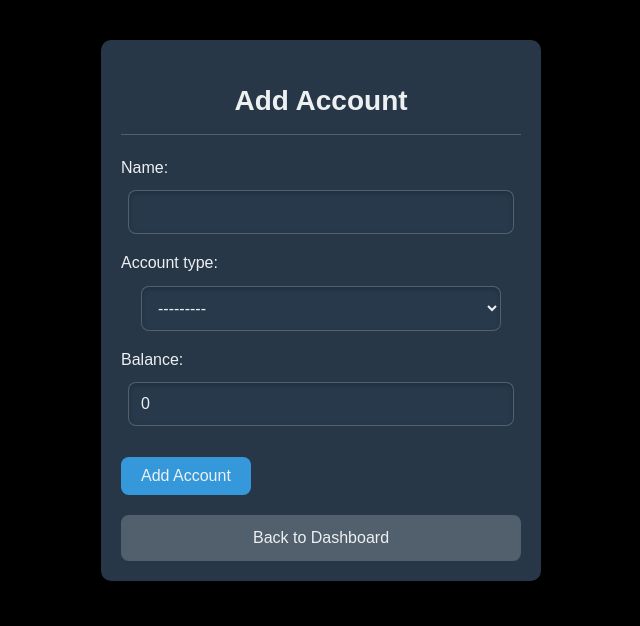
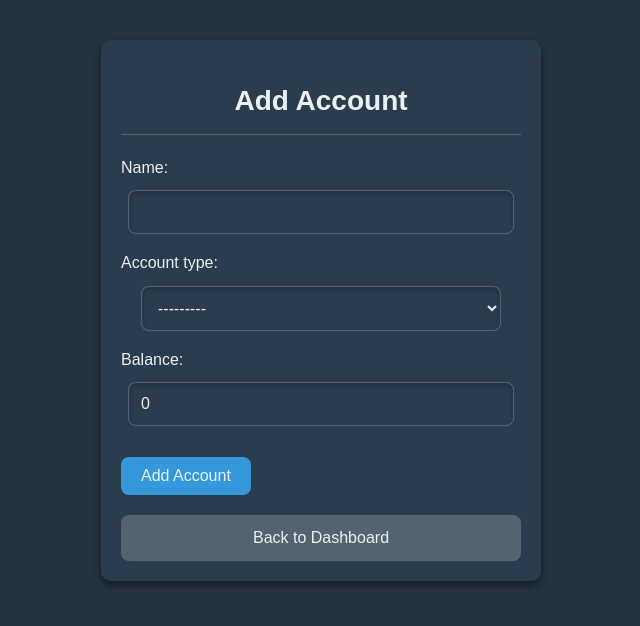
Before and after one commit to hirwacedric123/SpendIT, a Django app: page /add-account/ in a window 1280 px wide. Shown: the top 626 px of the page, without its empty margins (319-959 px from the left). Run offline with Django 5.2, Linux system fonts and the light colour scheme; a user stored in the database is signed in.

Commit message:
feat: update background color for add account and transaction summary pages for improved aesthetics

```diff
--- a/Spend/static/assets/css/add_account.css
+++ b/Spend/static/assets/css/add_account.css
@@ -3,7 +3,7 @@ body {
     margin: 0;
     padding: 0;
     font-family: 'Arial', sans-serif;
-    background-color: #000000; /* Black background for dark mode */
+    background: rgba(27, 42, 56, 0.95); /* Black background for dark mode */
     color: #ecf0f1; /* Light text for readability */
     line-height: 1.6;
 }
--- a/Spend/static/assets/css/transaction_summary.css
+++ b/Spend/static/assets/css/transaction_summary.css
@@ -3,7 +3,7 @@ body {
     margin: 0;
     padding: 0;
     font-family: 'Arial', sans-serif;
-    background-color: #000000; /* Dark background */
+    background: rgba(27, 42, 56, 0.95);/* Dark background */
     color: #ecf0f1; /* Light text */
 }
 
```
